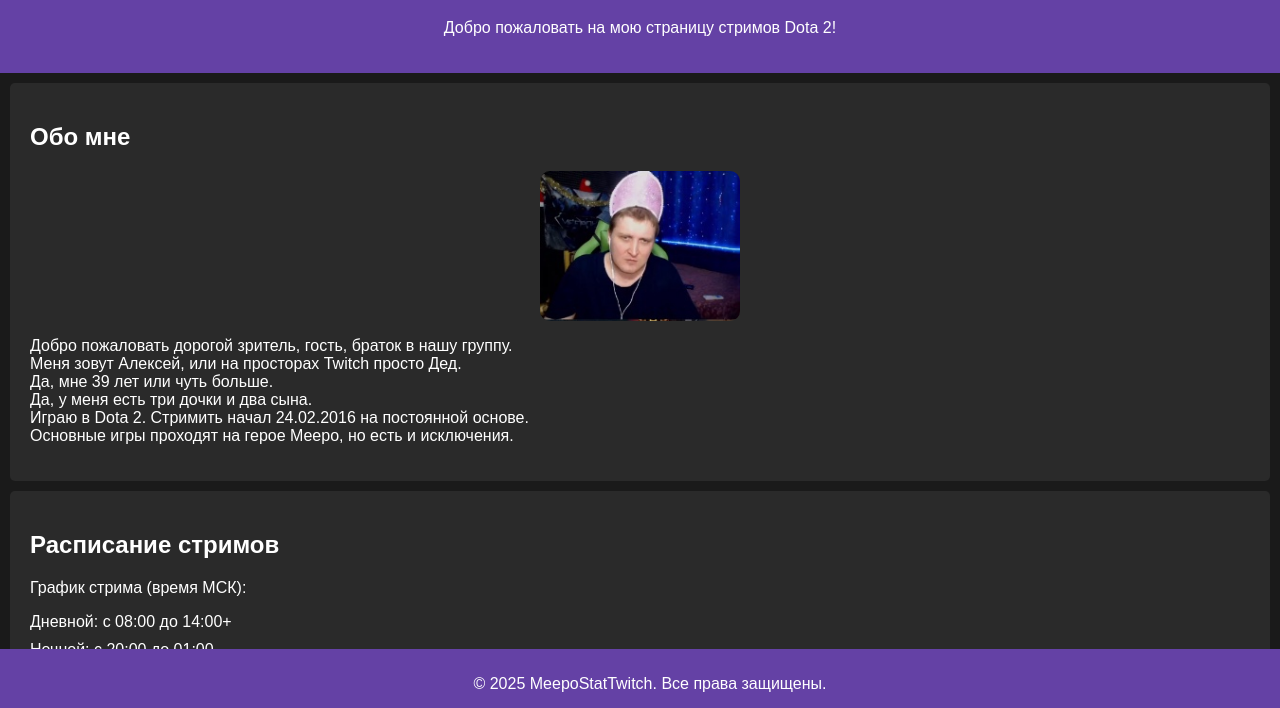
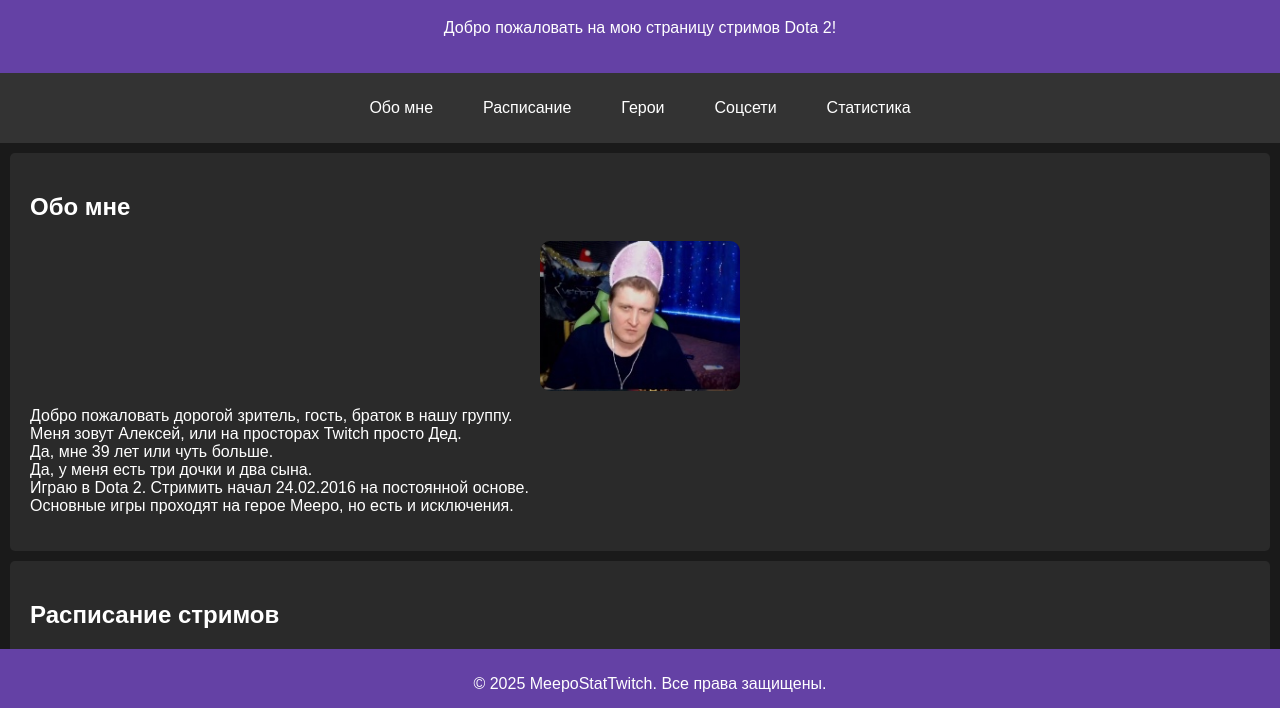
Before and after one commit to meepoHa3ap/MeepoStatTwitch, a plain HTML site: page index.html in a window 1280 px wide. Shown: the part 81-789 px from the top of the page. Drawn offline with Linux system fonts and the light colour scheme.

Commit message:
Добавил навигационное меню и улучшил стили

```diff
--- a/index.html
+++ b/index.html
@@ -11,6 +11,16 @@
         <h1>Мой проект про стримы Dota 2</h1>
         <p>Добро пожаловать на мою страницу стримов Dota 2!</p>
     </header>
+
+    <nav>
+        <ul>
+            <li><a href="#about">Обо мне</a></li>
+            <li><a href="#schedule">Расписание</a></li>
+            <li><a href="#heroes">Герои</a></li>
+            <li><a href="#social">Соцсети</a></li>
+            <li><a href="#stats">Статистика</a></li>
+        </ul>
+    </nav>
 
     <section id="about">
         <h2>Обо мне</h2>
--- a/styles.css
+++ b/styles.css
@@ -56,12 +56,49 @@ footer {
 img {
     max-width: 100%;
     height: auto;
-    border-radius: 10px; /* Закругленные углы */
-    margin-bottom: 15px; /* Отступ снизу */
+    border-radius: 10px;
+    margin-bottom: 15px;
 }
 
 #about img, #heroes img {
     display: block;
     margin-left: auto;
-    margin-right: auto; /* Центрирование изображений */
+    margin-right: auto;
 }
+
+/* Стили для навигации */
+nav {
+    background-color: #333333;
+    padding: 10px;
+    text-align: center;
+}
+
+nav ul {
+    display: flex;
+    justify-content: center;
+    gap: 20px;
+}
+
+nav ul li {
+    margin: 0;
+}
+
+nav a {
+    color: #ffffff;
+    padding: 10px 15px;
+    border-radius: 5px;
+    transition: background-color 0.3s;
+}
+
+nav a:hover {
+    background-color: #6441a5;
+    text-decoration: none;
+}
+
+/* Адаптивность */
+@media (max-width: 600px) {
+    nav ul {
+        flex-direction: column;
+        gap: 10px;
+    }
+}
```
